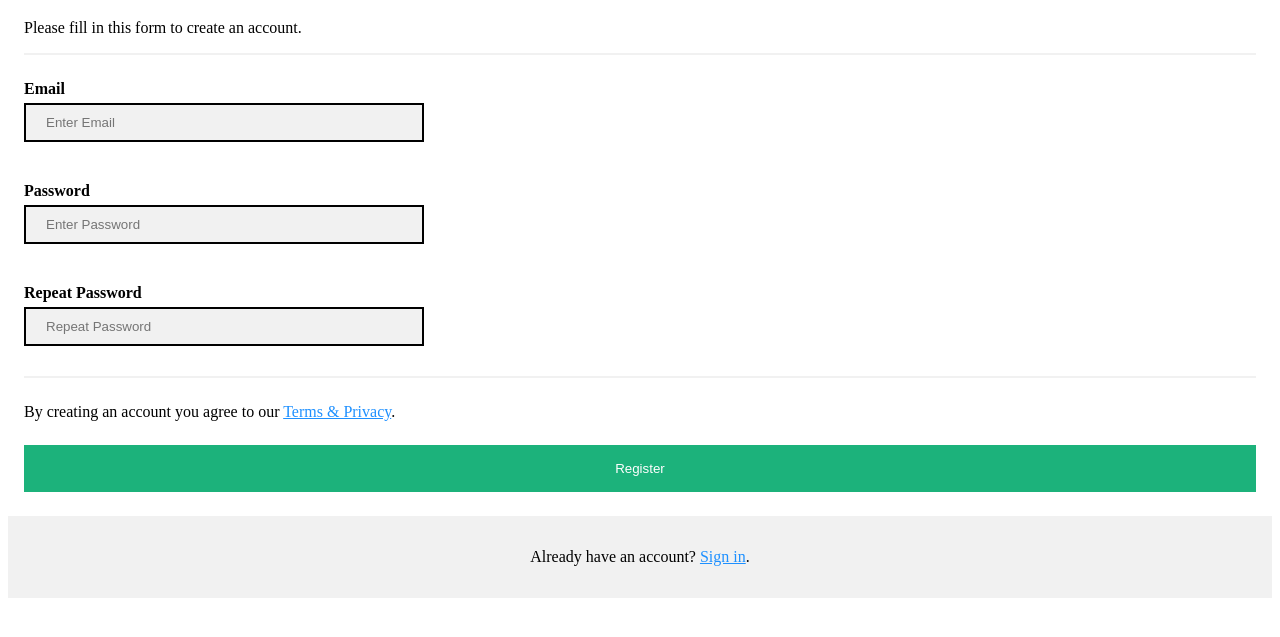
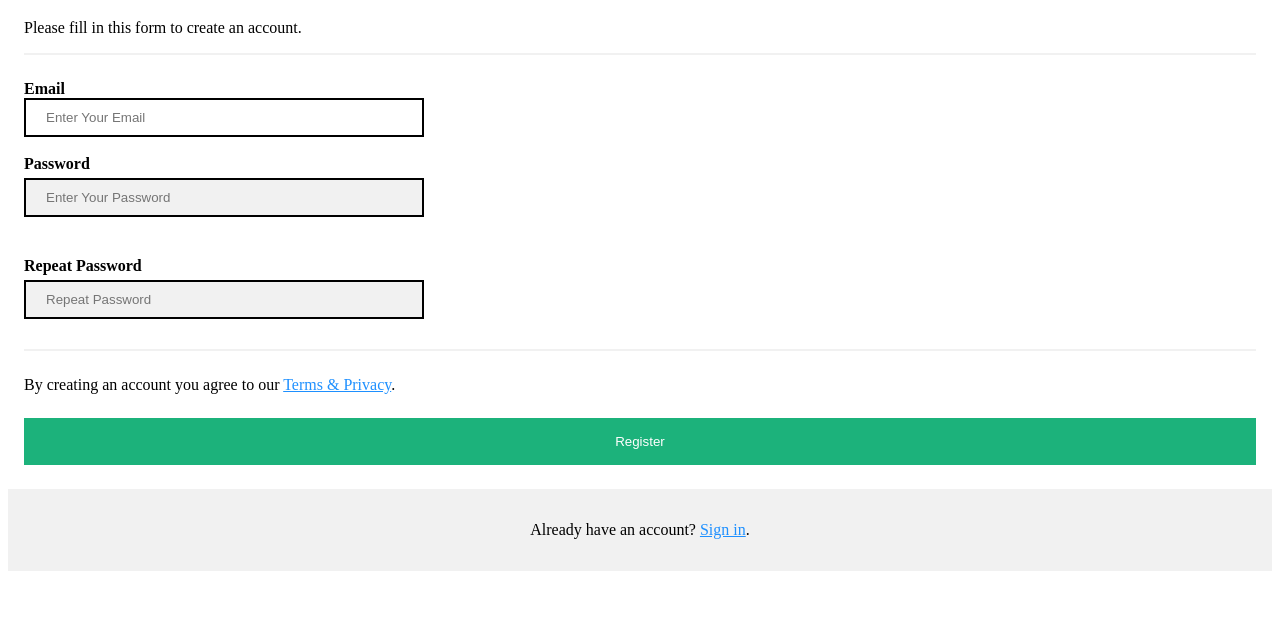
Before and after one commit to Kush2012053/Register-Form, a plain HTML site: page index.html in a window 1280 px wide. Shown: the part 85-722 px from the top of the page. Drawn offline with Linux system fonts and the light colour scheme.

Commit message:
Update index.html

```diff
--- a/index.html
+++ b/index.html
@@ -4,7 +4,7 @@
     <meta charset="UTF-8" />
     <meta name="viewport" content="width=device-width, initial-scale=1.0" />
     <link rel="stylesheet" href="style.css" />
-    <title>Document</title>
+    <title>Documents</title>
   </head>
   <body>
     <form action="action_page.php">
@@ -16,8 +16,8 @@
         <label for="email"><b>Email</b></label>
         <br />
         <input
-          type="text"
-          placeholder="Enter Email"
+          type="email"
+          placeholder="Enter Your Email"
           name="email"
           id="email"
           required
@@ -29,7 +29,7 @@
         <br />
         <input
           type="password"
-          placeholder="Enter Password"
+          placeholder="Enter Your Password"
           name="psw"
           id="psw"
           required
```
